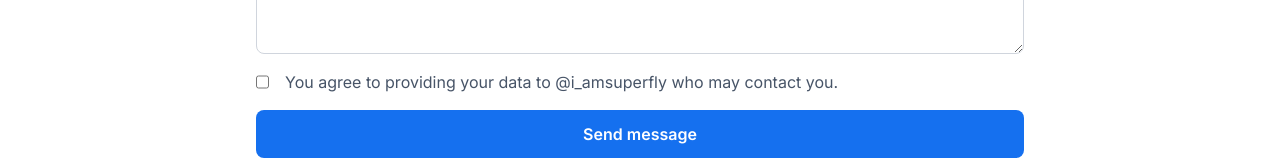
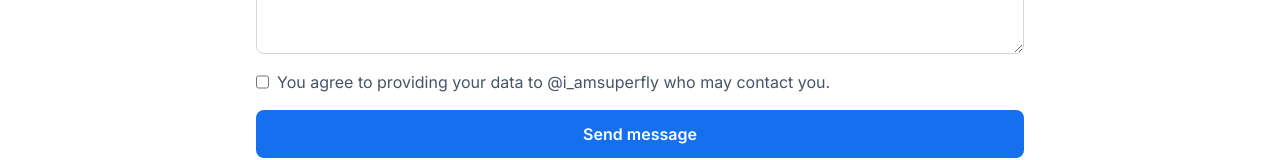
Before and after one commit to Superfly101/Linktree, a React (Create React App) app: page /contact in a window 1280 px wide. Shown: the part 404-564 px from the top of the page. Built offline with nearby package versions, Linux system fonts and the light colour scheme.

Commit message:
style: remove horizontal scroll bar

```diff
--- a/src/components/Contact/Contact.js
+++ b/src/components/Contact/Contact.js
@@ -52,7 +52,7 @@ const Contact = () => {
             />
           </div>
 
-          <div className="flex gap-4">
+          <div className="flex gap-2">
             <input type="checkbox" className="relative -top-3 md:top-0" />
             <label>
               You agree to providing your data to @i_amsuperfly who may contact
--- a/src/components/Footer/Footer.js
+++ b/src/components/Footer/Footer.js
@@ -1,7 +1,7 @@
 const Footer = () => {
   return (
     <footer className="relative container mx-auto px-4 py-8 flex flex-col gap-4 justify-between  md:items-center md:flex-row">
-      <hr className="text-gray my-2 absolute top-0 w-full" />
+      <hr className="text-gray my-2 absolute top-0 left-0 w-full" />
       <div className="w-32 md:w-36">
         <img src="/Zuri.Internship_Logo.png" className="w-full" />
       </div>
```
